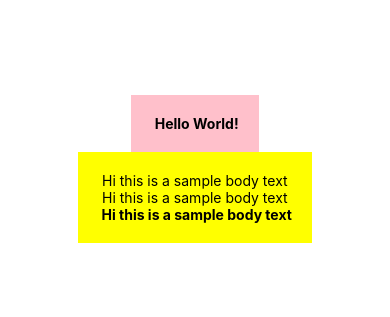
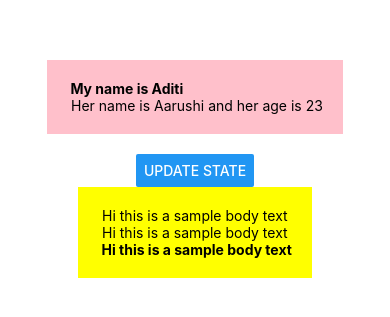
Before and after one commit to amantha6/rn-practice-project, a React Native app: screen / in a window 390 px wide. Shown: the part 253-570 px from the top of the page. Built offline with nearby package versions, Linux system fonts and the light colour scheme.

Commit message:
Video 4 Using state

```diff
--- a/App.js
+++ b/App.js
@@ -1,13 +1,25 @@
-import React from 'react';
-import { StyleSheet, Text, View } from 'react-native';
+import React, { useState } from 'react';
+import { Button, StyleSheet, Text, View } from 'react-native';
 
 export default function App() {
+  const[name, setName]=useState('Aditi'); //name variable here will be given the value of Aditi
+  const[person,setPerson]=useState({name:'Aarushi', age:23});
+  //in future if we want to update the value then we can use this function to do that
+  //create a function here externally
+  const clickHandler=()=>{
+    setName('Adhira');
+    setPerson({name: 'Tripti', age:26});
+  }
   return (
     // div component to wrap other elements can style diff components
     <View style={styles.container}>
       {/* can nest views within views */}
       <View style={styles.header}>
-        <Text style={styles.boldText}> Hello World!</Text>
+        <Text style={styles.boldText}> My name is {name}</Text>
+        <Text> Her name is {person.name} and her age is {person.age}</Text>
+      </View>
+      <View style={styles.buttonContainer}>
+        <Button title='update State' onPress={clickHandler}/>
       </View>
       <View style={styles.body}>
         <Text> Hi this is a sample body text</Text>
@@ -36,5 +48,8 @@ const styles = StyleSheet.create({
     backgroundColor:'yellow',
     padding:20,
     fontWeight:'bold',
+  },
+  buttonContainer:{
+    marginTop:20,
   }
 });
```
